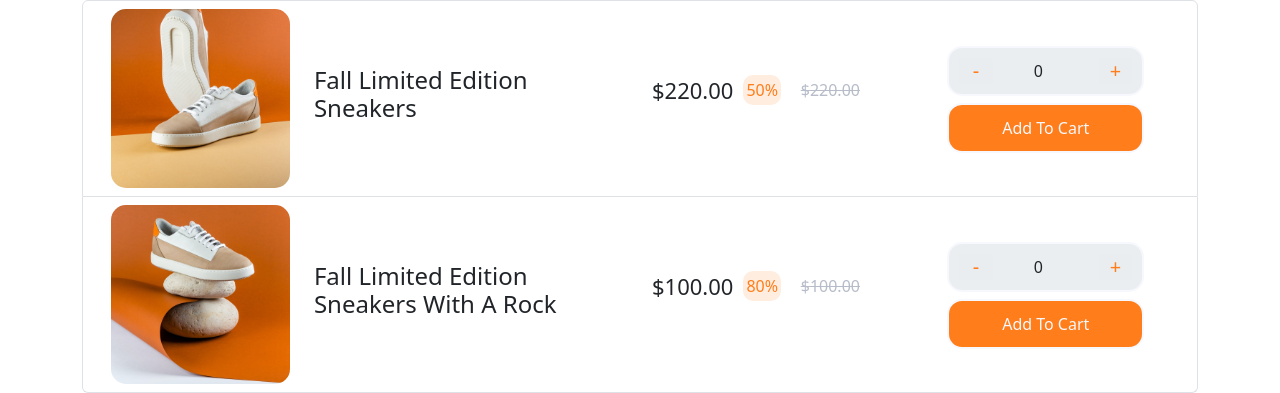
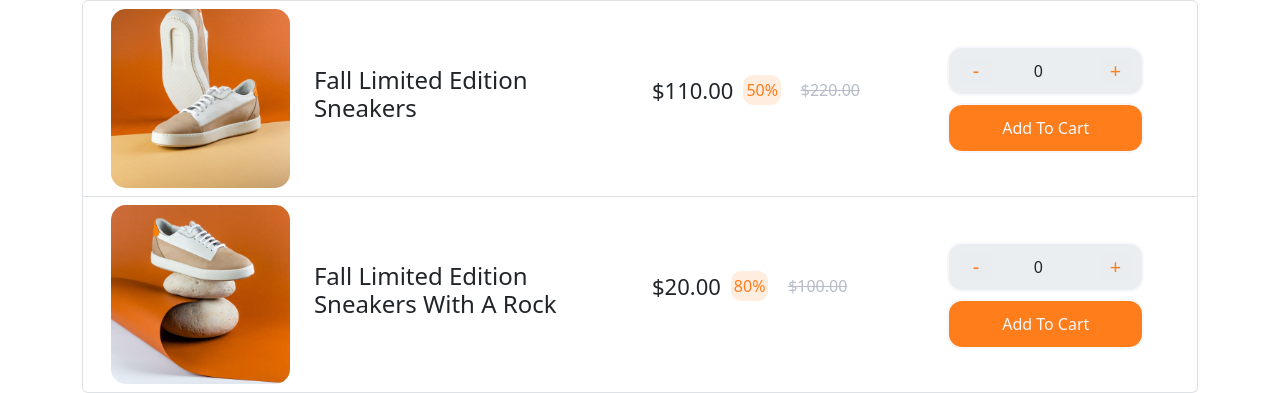
Before and after one commit to mrgabriel101/react-marketplace, a React (Create React App) app: page / in a window 1280 px wide. Shown: the part 148-541 px from the top of the page. Built offline with nearby package versions, Linux system fonts and the light colour scheme.

Commit message:
Fix bug with discounted price

```diff
--- a/src/components/ProductItem.js
+++ b/src/components/ProductItem.js
@@ -1,7 +1,7 @@
 import React from 'react';
 import { useNavigate } from 'react-router-dom';
 import ProductButton from './ProductButton';
-import { formatDiscount, formatFinalPrice } from '../priceUtils';
+import { formatDiscount, formatFinalPrice, formatPrice } from '../priceUtils';
 
 const ProductItem = ({ product }) => {
   const navigate = useNavigate();
@@ -35,7 +35,7 @@ const ProductItem = ({ product }) => {
                     <p className="discount">
                       {formatDiscount(product.discount)}
                     </p>
-                    <p className="oldPrice">${product.price.toFixed(2)}</p>
+                    <p className="oldPrice">{formatPrice(product.price)}</p>
                   </div>
                 </div>
               </div>
--- a/src/priceUtils.js
+++ b/src/priceUtils.js
@@ -5,7 +5,7 @@ export const formatDiscount = (discount) => {
 export const formatFinalPrice = (price, discount) => {
   return `$${(
     parseInt(price, 10) -
-    parseInt(price, 10) * parseInt(discount, 10)
+    parseInt(price, 10) * parseFloat(discount)
   ).toFixed(2)}`;
 };
 
```
